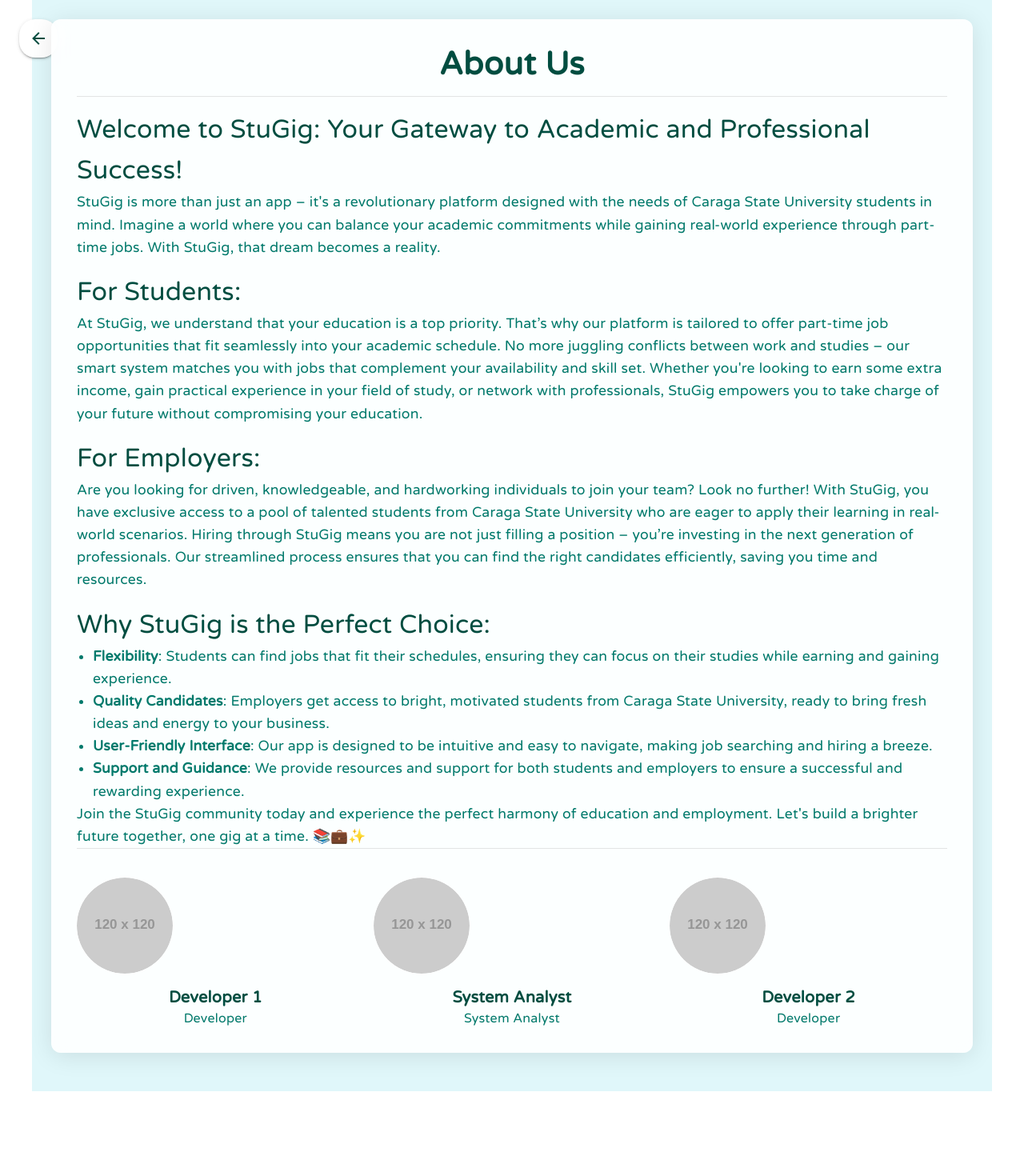
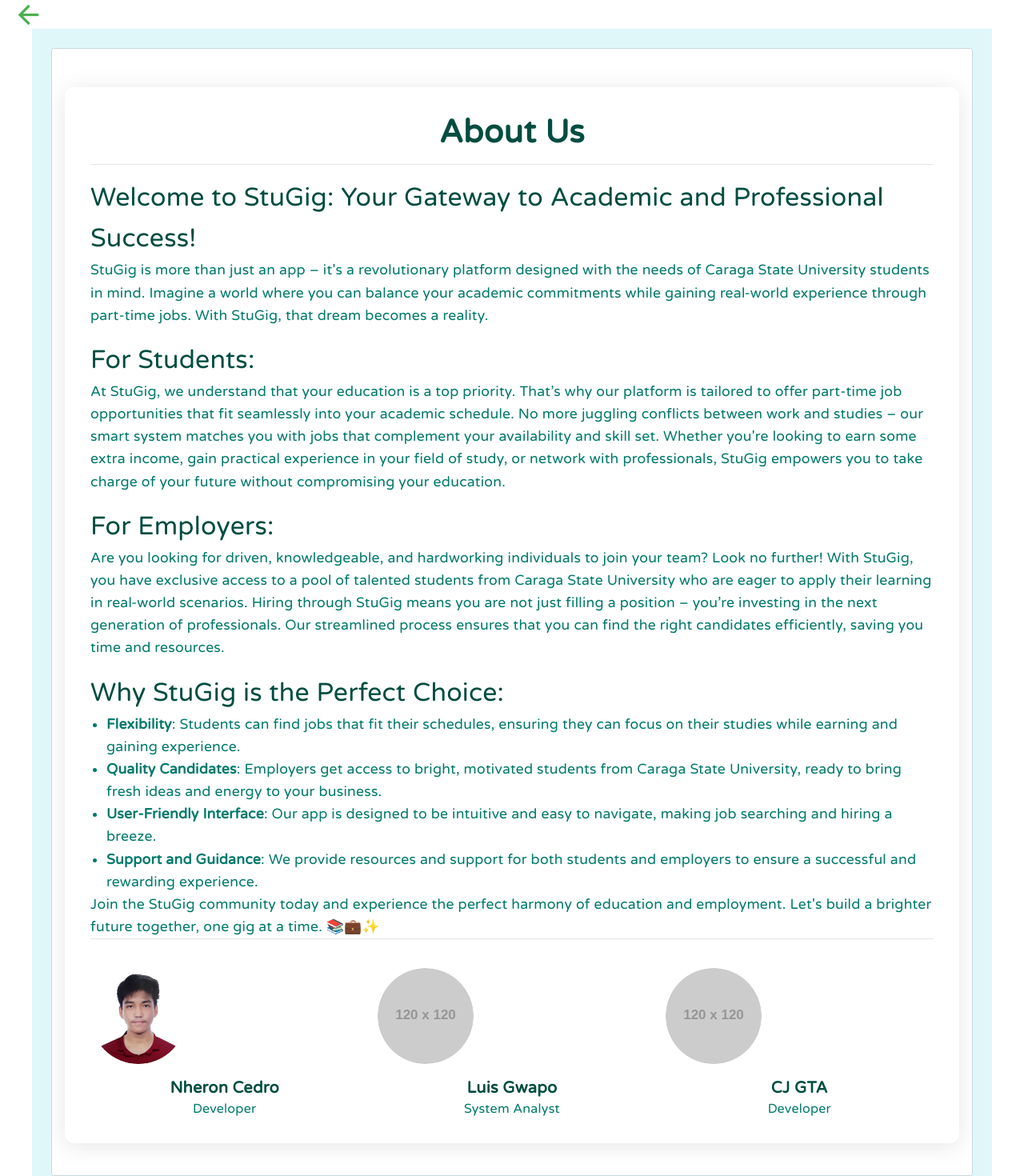
Before and after one commit to cjbantillo/Jobify-Application, a Vue app: page /about in a window 1280 px wide. Shown: the top 1470 px of the page at 80% size. Before the commit the page ends 1364 px from the top, so only its background shows below. Built offline with nearby package versions, Linux system fonts and the light colour scheme; a web font is replaced by a local one.

Commit message:
fix/feat: goback button and added image

```diff
--- a/src/views/system/Footer/AboutView.vue
+++ b/src/views/system/Footer/AboutView.vue
@@ -1,10 +1,15 @@
 <template>
+    <v-btn class="back-btn" @click="goBack">
+        <v-icon left>mdi-arrow-left</v-icon>
+      </v-btn>
     <v-container class="about-us-container">
       <v-row>
         <v-col cols="12">
-          <v-btn icon @click="goBack" class="go-back-btn">
-            <v-icon>mdi-arrow-left</v-icon>
-          </v-btn>
+          <v-responsive class="border rounded">
+            <v-app :theme="props.theme" class="d-flex flex-column fill-height">
+              <v-main class="d-flex flex-column flex-grow-1 pt-8">
+                <v-container>
+                  <!-- Content -->
                   <v-card class="pa-4 mb-6 enhanced-card">
                     <v-card-title class="title">About Us</v-card-title>
                     <v-card-text>
@@ -60,6 +65,10 @@
                       <!-- End of Team Members -->
                     </v-card-text>
                   </v-card>
+                </v-container>
+              </v-main>
+            </v-app>
+          </v-responsive>
         </v-col>
       </v-row>
     </v-container>
@@ -68,29 +77,40 @@
   <script setup>
   import { ref } from 'vue';
   import { useRouter } from 'vue-router';
+  import { defineProps } from 'vue';
+
+  // Importing your local image
+  import meImage from '@/assets/me.png'; // Importing your image
+
+  const props = defineProps({
+    theme: {
+      type: String,
+      default: 'light',
+    },
+  });
 
   const router = useRouter();
 
   const teamMembers = ref([
     {
-      name: 'Developer 1',
-      role: 'Developer',
-      image: 'https://via.placeholder.com/120', // Replace with actual image URL
+      name: 'Nheron Cedro',
+      role: 'Developer', // Specify your role here
+      image: meImage, // Using the imported image
     },
     {
-      name: 'System Analyst',
+      name: 'Luis Gwapo',
       role: 'System Analyst',
-      image: 'https://via.placeholder.com/120', // Replace with actual image URL
+      image: 'https://via.placeholder.com/120', // Replace with actual image URL or import
     },
     {
-      name: 'Developer 2',
+      name: 'CJ GTA',
       role: 'Developer',
-      image: 'https://via.placeholder.com/120', // Replace with actual image URL
+      image: 'https://via.placeholder.com/120', // Replace with actual image URL or import
     },
   ]);
 
   const goBack = () => {
-    router.back();
+    window.history.back();
   };
   </script>
 
@@ -102,13 +122,23 @@
     display: flex;
     align-items: center;
     justify-content: center;
+    position: relative;
   }
 
   .go-back-btn {
     position: absolute;
-    top: 24px;
-    left: 24px;
-    color: #004D40; /* Dark teal color for the button */
+    top: 16px;
+    left: 16px;
+    background: transparent;
+    color: #4caf50;
+    border: none;
+    box-shadow: none;
+    font-size: 30px;
+  }
+  .go-back-btn:hover {
+    background: none;
+    border: none;
+    box-shadow: none;
   }
 
   .enhanced-card {
```
Also changed, not shown: src/assets/Me.png (added). Lines whose indentation alone changed are shown as unchanged.
